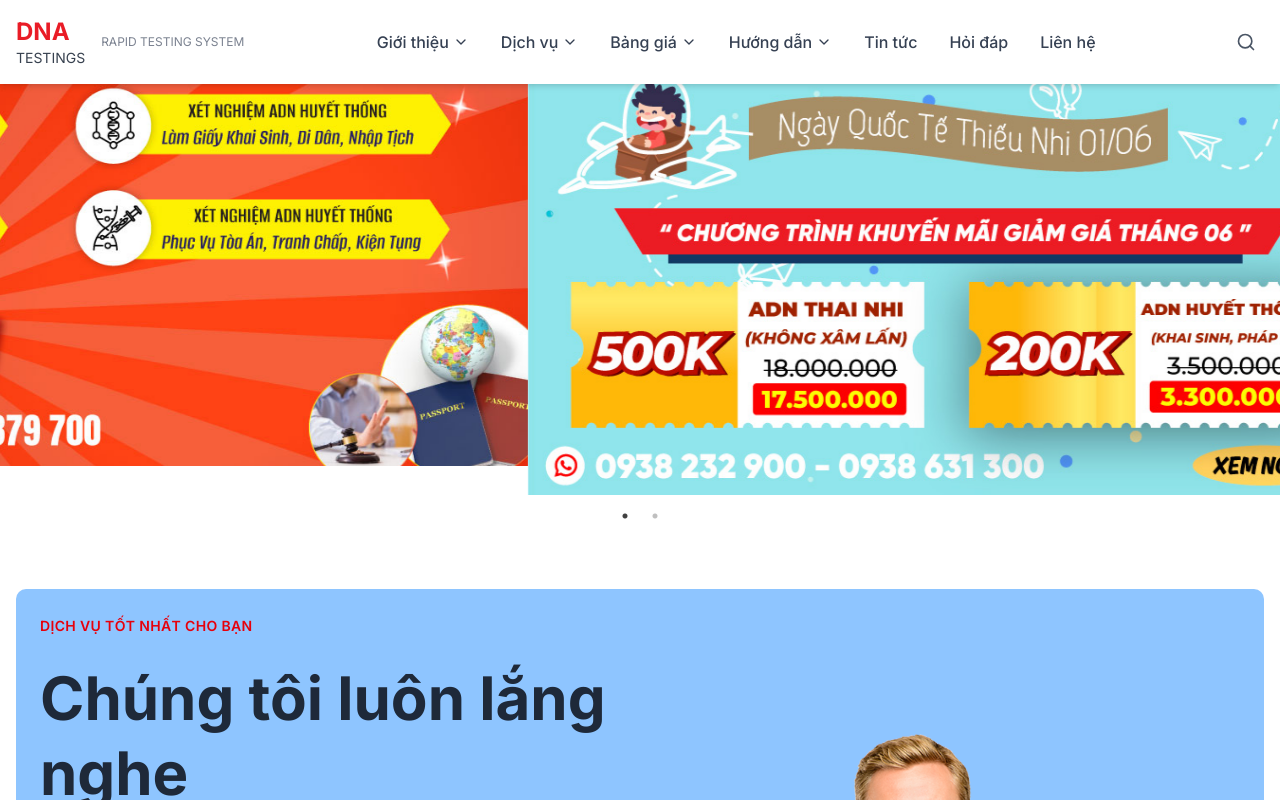
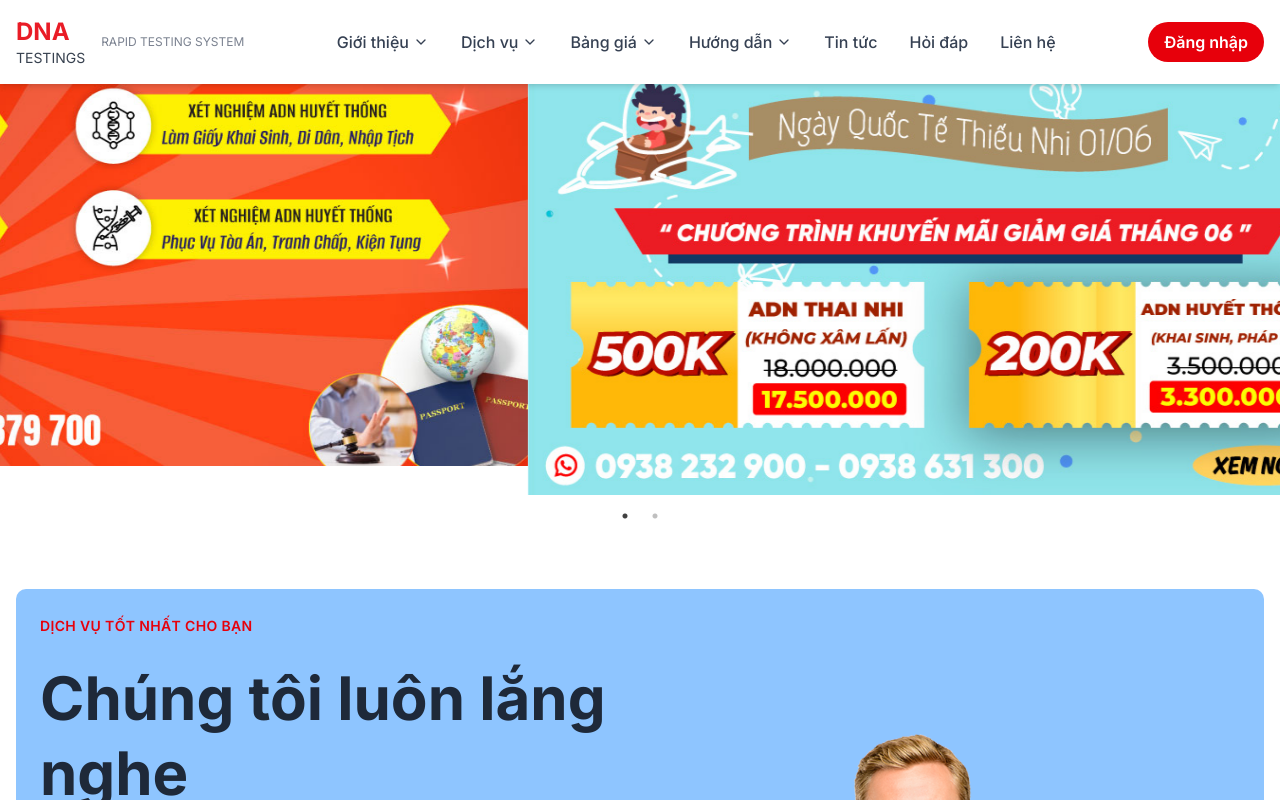
Before and after one commit to khanhduy123456/SWP_391_Blood_DNA_Test, a React (Vite) app: page / in a window 1280 px wide. Shown: the top 800 px of the page. Built offline with nearby package versions, Linux system fonts and the light colour scheme.

Commit message:
add button login & fix footer

```diff
--- a/src/features/home/HomeFooter.tsx
+++ b/src/features/home/HomeFooter.tsx
@@ -2,7 +2,7 @@ import type React from "react";
 
 const Footer: React.FC = () => {
   return (
-    <footer className="bg-gray-800 text-white py-12">
+    <footer id="footer" className="bg-gray-800 text-white py-12">
       <div className="container mx-auto px-4">
         <div className="grid md:grid-cols-4 gap-8">
           <div>
--- a/src/features/home/HomeHeader.tsx
+++ b/src/features/home/HomeHeader.tsx
@@ -1,6 +1,8 @@
 import type React from "react";
 import { useState, useEffect } from "react";
-import { Search, ChevronDown } from "lucide-react";
+import { ChevronDown } from "lucide-react";
+import { Link } from "react-router-dom";
+
 
 const Header: React.FC = () => {
   const [isScrolled, setIsScrolled] = useState(false);
@@ -48,7 +50,7 @@ const Header: React.FC = () => {
               { label: "Hướng dẫn", hasDropdown: true },
               { label: "Tin tức", hasDropdown: false },
               { label: "Hỏi đáp", hasDropdown: false },
-              { label: "Liên hệ", hasDropdown: false },
+              { label: "Liên hệ", hasDropdown: false, href: "#footer" },
             ].map((item, index) => (
               <a
                 key={item.label}
@@ -63,9 +65,15 @@ const Header: React.FC = () => {
 
           {/* Right side buttons với hiệu ứng rotate cho Search */}
           <div className="flex items-center space-x-4">
-            <button className="p-2 hover:bg-gray-100 rounded-full group transition-colors duration-300">
+            {/* <button className="p-2 hover:bg-gray-100 rounded-full group transition-colors duration-300">
               <Search className="w-5 h-5 text-gray-600 transition-transform duration-300 group-hover:rotate-90" />
-            </button>
+            </button> */}
+            <Link
+                to="/login"
+                className="bg-red-600 hover:bg-red-700 text-white font-semibold px-4 py-2 rounded-full transition-colors duration-300"
+            >
+                 Đăng nhập
+            </Link>
           </div>
         </div>
       </div>
```
